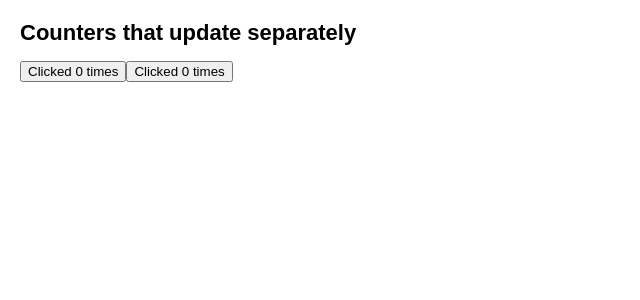
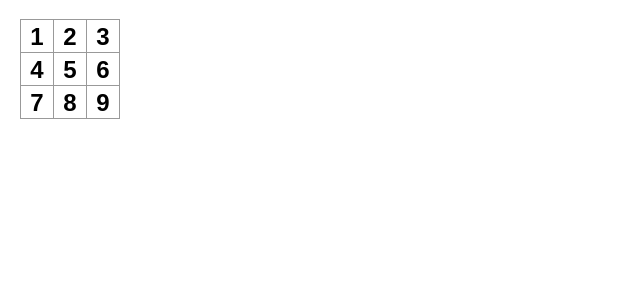
Before and after one commit to Brandon-HB-10/aprendiendo-react, a React (Vite) app in the folder mi-primer-react/: page / in a window 1280 px wide. Shown: the top 300 px of the page, without its empty margins (0-640 px from the left). Built offline with nearby package versions, Linux system fonts and the light colour scheme.

Commit message:
tres en raya - tablero basico,pasar datos atraves de las propiedades

```diff
--- a/mi-primer-react/src/App.jsx
+++ b/mi-primer-react/src/App.jsx
@@ -1,25 +1,27 @@
-import { useState } from 'react';
+function Square({ value }){
+  return <button className="square">{value}</button>;
+}
 
-export default function MyApp() {
+export default function Board(){
   return (
-    <div>
-      <h1>Counters that update separately</h1>
-      <MyButton />
-      <MyButton />
+    <>
+    <div className="board-row">
+    <Square value="1"/>
+    <Square value="2"/>
+    <Square value="3"/>
     </div>
+
+    <div className="board-row">
+    <Square value="4"/>
+    <Square value="5"/>
+    <Square value="6"/>
+    </div>
+
+    <div className="board-row">
+    <Square value="7"/>
+    <Square value="8"/>
+    <Square value="9"/>
+    </div>
+  </>
   );
 }
-
-function MyButton() {
-  const [count, setCount] = useState(0);
-
-  function handleClick() {
-    setCount(count + 1);
-  }
-
-  return (
-    <button onClick={handleClick}>
-      Clicked {count} times
-    </button>
-  );
-}
```
